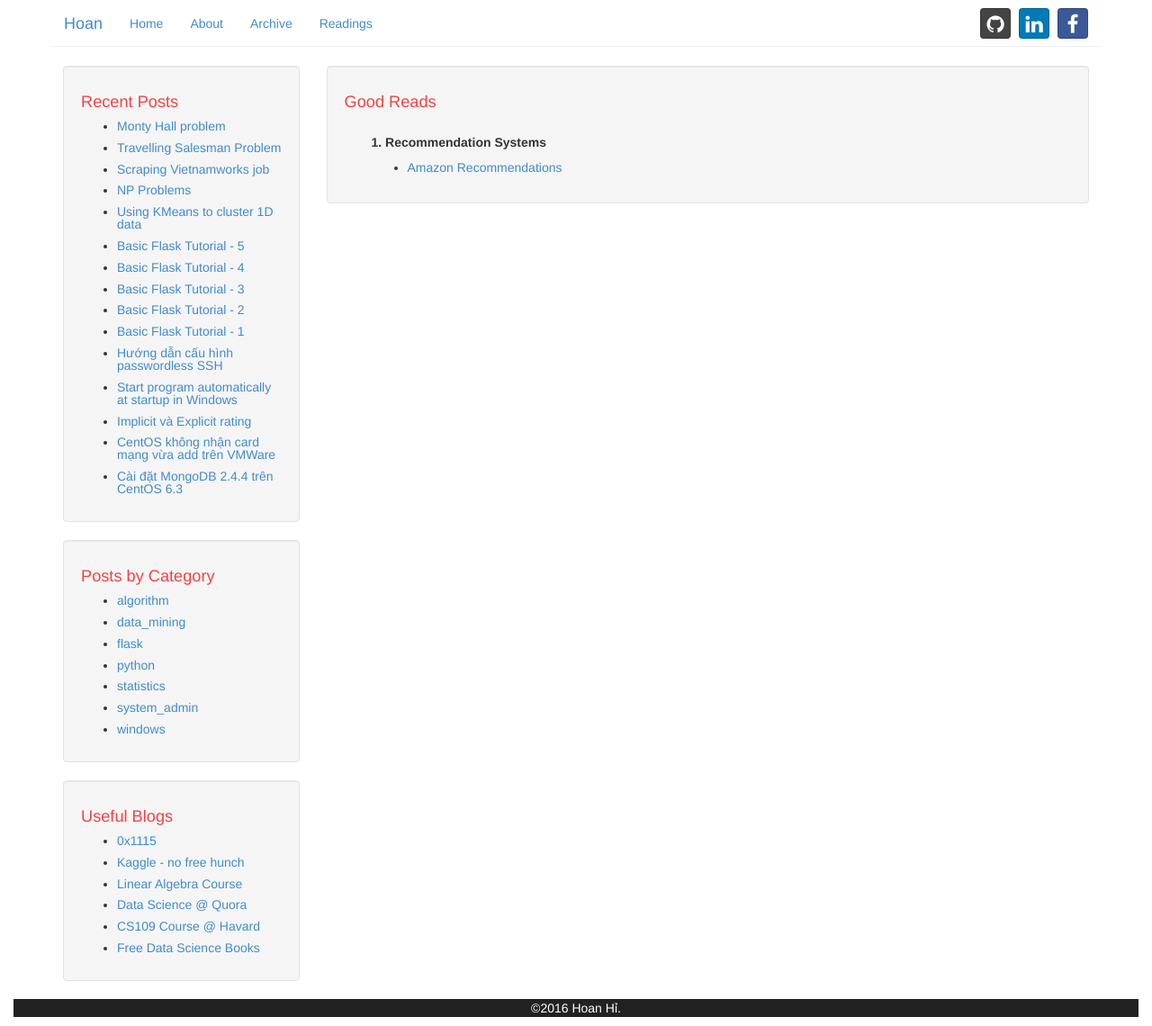
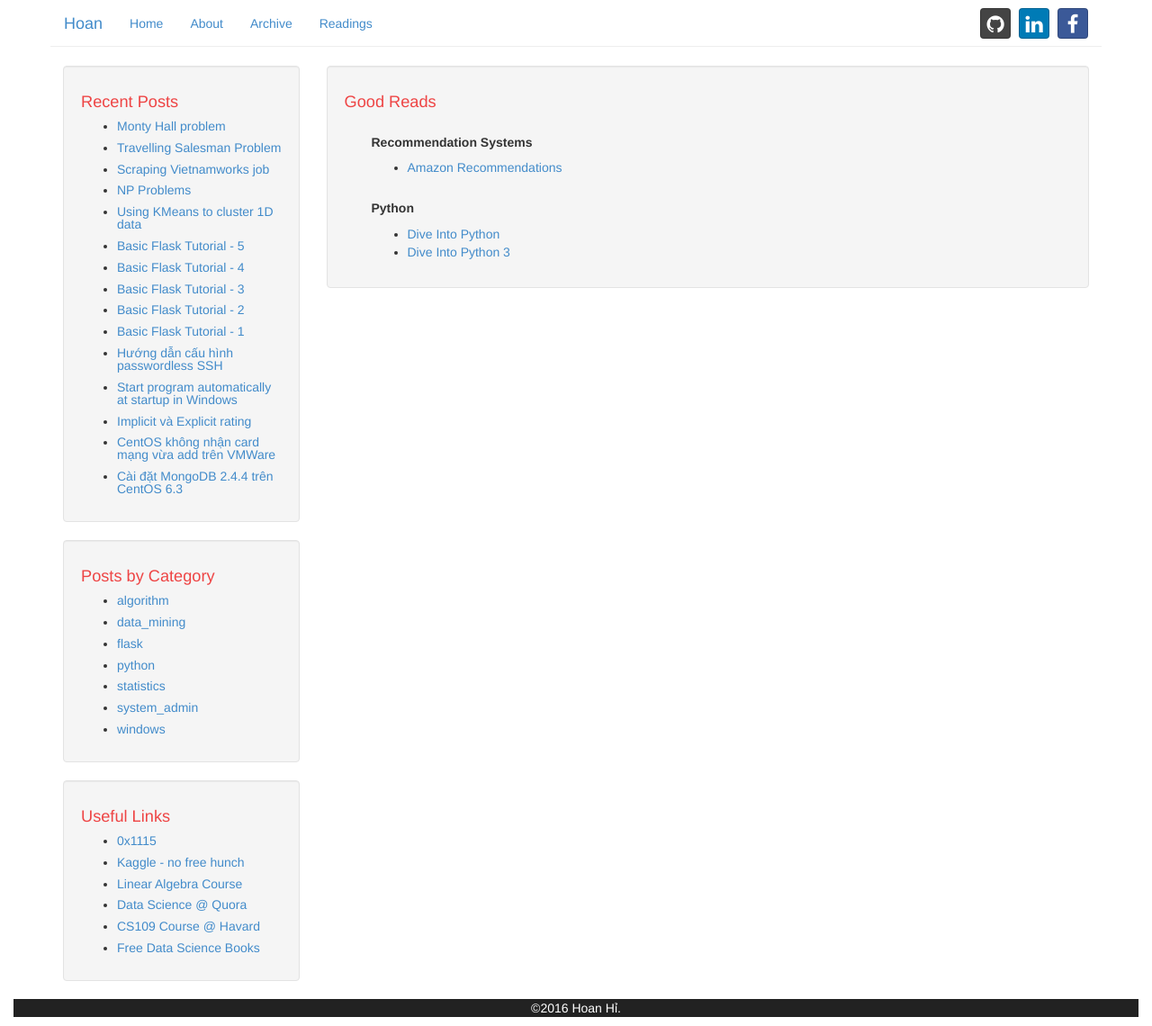
Before and after one commit to hoanvu/hoanvu.github.io, a Jekyll site: the page built from readings.html, in a window 1280 px wide. Shown: the whole page at 90% size. Built offline with Jekyll 4.4.1, drawn with Linux system fonts in a browser that asks for light colours.

Commit message:
add some links to Readings

```diff
--- a/_includes/links-list.html
+++ b/_includes/links-list.html
@@ -1,4 +1,4 @@
-<h1>Useful Blogs</h1>
+<h1>Useful Links</h1>
 <ul>
   <li><a href="https://blog.0x1115.org/" target="_blank">0x1115</a></li>
   <li><a href="http://blog.kaggle.com/" target="_blank">Kaggle - no free hunch</a></li>
--- a/readings.html
+++ b/readings.html
@@ -6,17 +6,18 @@ layout: default
     <h1>Good Reads</h1>
 
     <div class="indented">
-        <h5><strong>1. Recommendation Systems</strong></h5>
+        <h5><strong>Recommendation Systems</strong></h5>
         <ul>
             <li><a href="http://www.cs.umd.edu/~samir/498/Amazon-Recommendations.pdf" target="_blank">Amazon Recommendations</a></li>
         </ul>
     </div>
 
-<!--     <div class ="indented">
-        <h5><strong>1. Recommendation Systems</strong></h5>
+    <div class ="indented">
+        <h5><strong>Python</strong></h5>
         <ul>
-            <li><a href="http://www.cs.umd.edu/~samir/498/Amazon-Recommendations.pdf" target="_blank">Amazon Recommendations</a></li>
+            <li><a href="http://www.diveintopython.net/toc/index.html" target="_blank">Dive Into Python</a></li>
+            <li><a href="http://www.diveintopython3.net/" target="_blank">Dive Into Python 3</a></li>
         </ul>
-    </div> -->
+    </div>
 
 </div>
```
